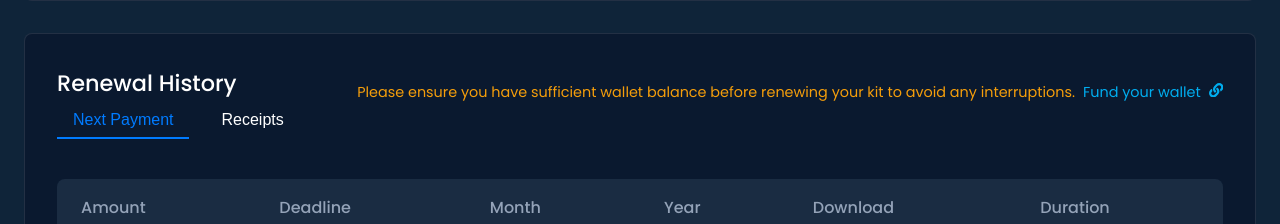
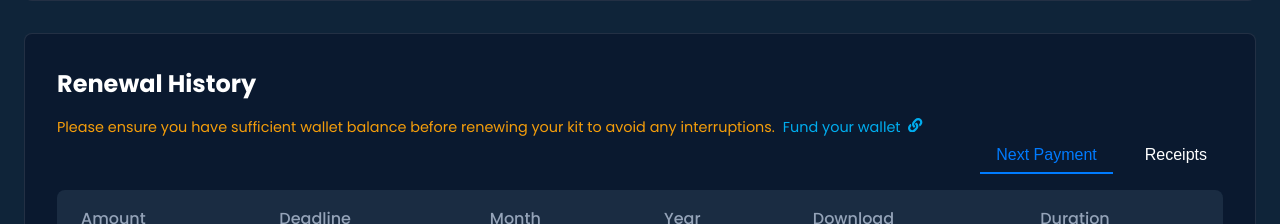
Before and after one commit to geekelo/starlinks-solution-portal, a React (Create React App) app: page /dashboard/1 in a window 1280 px wide. Shown: the part 1093-1317 px from the top of the page. Built offline with nearby package versions, Linux system fonts and the light colour scheme; no server answers; sample sign-in values are in the browser's storage; a web font is replaced by a local one.

Commit message:
fix tab colors

```diff
--- a/src/pages/Dashboard.jsx
+++ b/src/pages/Dashboard.jsx
@@ -360,7 +360,7 @@ const Dashboard = () => {
         </div>
 
         <div className="renewal-history-section">
-          <div className="card-header">
+          <div className="card-header-dashboard">
             <h2>Renewal History</h2>
             <div className="warning-text">
               Please ensure you have sufficient wallet balance before renewing your kit to avoid any interruptions.
@@ -370,13 +370,13 @@ const Dashboard = () => {
             </div>
             <div className="tabs">
               <button
-                className={`tab ${activeTab === "invoices" ? "active" : ""}`}
+                className={`tab ${activeTab === "invoices" ? "active" : "inactive"}`}
                 onClick={() => setActiveTab("invoices")}
               >
                 Next Payment
               </button>
               <button
-                className={`tab ${activeTab === "receipts" ? "active" : ""}`}
+                className={`tab ${activeTab === "receipts" ? "active" : "inactive"}`}
                 onClick={() => setActiveTab("receipts")}
               >
                 Receipts
```
